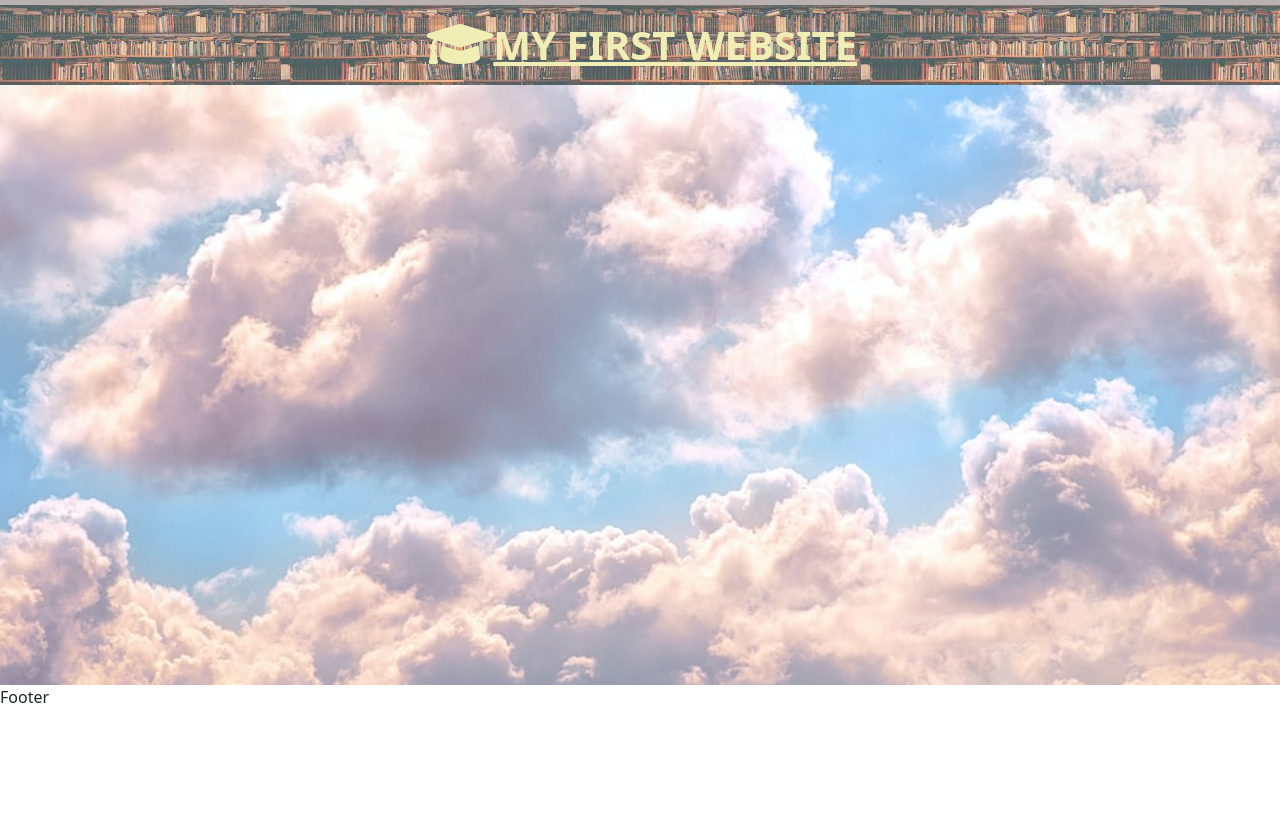
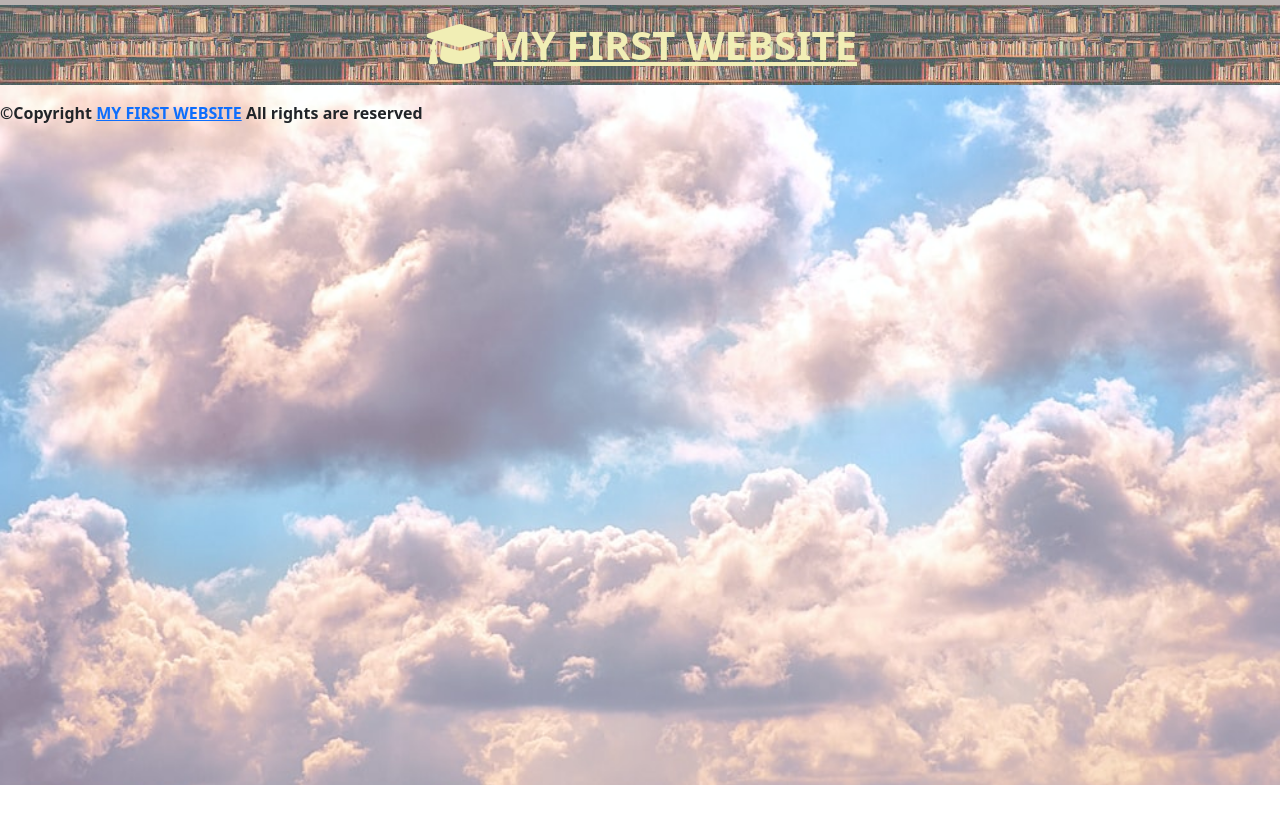
Before and after one commit to RamakanthRGunishetty/Bootstrap-5-websites, a website: page about.html in a window 1280 px wide. Shown: the part 71-886 px from the top of the page. Before the commit the page ends 810 px from the top, so only its background shows below. Drawn offline with nearby package versions, Linux system fonts and the light colour scheme; files whose address does not match are found by name.

Commit message:
Fifth commit

```diff
--- a/about.html
+++ b/about.html
@@ -31,16 +31,20 @@
                 <strong>
                     <ul class="navbar-nav">
                         <li class="nav-item">
-                            <a class="nav-link text-warning" href="./index.html"><i class="fa fa-home fa-lg"></i>Home</a>
+                            <a class="nav-link text-warning" href="./index.html"><i
+                                    class="fa fa-home fa-lg"></i>Home</a>
                         </li>
                         <li class="nav-item">
-                            <a class="nav-link active text-danger" aria-current="page" href="#"><span class="fa fa-info fa-lg"></span> About</a>
+                            <a class="nav-link active text-danger" aria-current="page" href="#"><span
+                                    class="fa fa-info fa-lg"></span> About</a>
                         </li>
                         <li class="nav-item">
-                            <a class="nav-link text-warning" href="./resources.html"><span class="fa fa-list fa-lg"></span> Resources</a>
+                            <a class="nav-link text-warning" href="./resources.html"><span
+                                    class="fa fa-list fa-lg"></span> Resources</a>
                         </li>
                         <li class="nav-item">
-                            <a class="nav-link text-warning" href="./contact.html"><span class="fa fa-address-card "></span>
+                            <a class="nav-link text-warning" href="./contact.html"><span
+                                    class="fa fa-address-card "></span>
                                 Contact
                             </a>
                         </li>
@@ -62,20 +66,23 @@
                         <strong><cite title="source-title">Life is like a ROAD...<br>We must have capability to control
                                 any LOAD...<br> &emsp;&emsp;&emsp;&emsp;&emsp;&emsp;&emsp;&emsp;&emsp;<strong
                                     class="text-dark">--Ramakanth.R.Gunishetty</strong></cite></strong>
-                    </blockquote> -->
-                </div>
+                    </blockquote>
+
+                </div> -->
             </div>
         </div>
-
-        <div class="footer">
-            Footer
+        <div class="footer justify-content-center">
+            <div class="col-auto">
+                <strong class=""> &copy;Copyright <a href="./index.html">MY FIRST WEBSITE</a> All rights are
+                    reserved</strong>
+            </div>
         </div>
     </div>
 
-        <!-- Optional JavaScript; choose one of the two! -->
+    <!-- Optional JavaScript; choose one of the two! -->
 
-        <!-- Option 1: Bootstrap Bundle with Popper -->
-        <script src="https://cdn.jsdelivr.net/npm/bootstrap@5.1.3/dist/js/bootstrap.bundle.min.js"
+    <!-- Option 1: Bootstrap Bundle with Popper -->
+    <script src="https://cdn.jsdelivr.net/npm/bootstrap@5.1.3/dist/js/bootstrap.bundle.min.js"
         integrity="sha384-ka7Sk0Gln4gmtz2MlQnikT1wXgYsOg+OMhuP+IlRH9sENBO0LRn5q+8nbTov4+1p"
         crossorigin="anonymous"></script>
 
@@ -88,7 +95,7 @@
     <script src="https://cdn.jsdelivr.net/npm/bootstrap@4.5.3/dist/js/bootstrap.bundle.min.js"
         integrity="sha384-ho+j7jyWK8fNQe+A12Hb8AhRq26LrZ/JpcUGGOn+Y7RsweNrtN/tE3MoK7ZeZDyx"
         crossorigin="anonymous"></script>
-        <!-- <script src="node_modules/jquery/dist/jquery.slim.min.js"></script>
+    <!-- <script src="node_modules/jquery/dist/jquery.slim.min.js"></script>
         <script src="node_modules/popper.js/dist/umd/popper.min.js"></script>
         <script src="node_modules/bootstrap/dist/js/bootstrap.min.js"></script> -->
 </body>
--- a/styles.css
+++ b/styles.css
@@ -20,7 +20,7 @@ body {
 
 .content {
   background-color: #ffffff;
-  min-height:600px;
+  min-height:700px;
 }
 
 /* .footer {
```
Also changed, not shown: index.html (+9 -4 lines), resources.html (+5 -3 lines).
